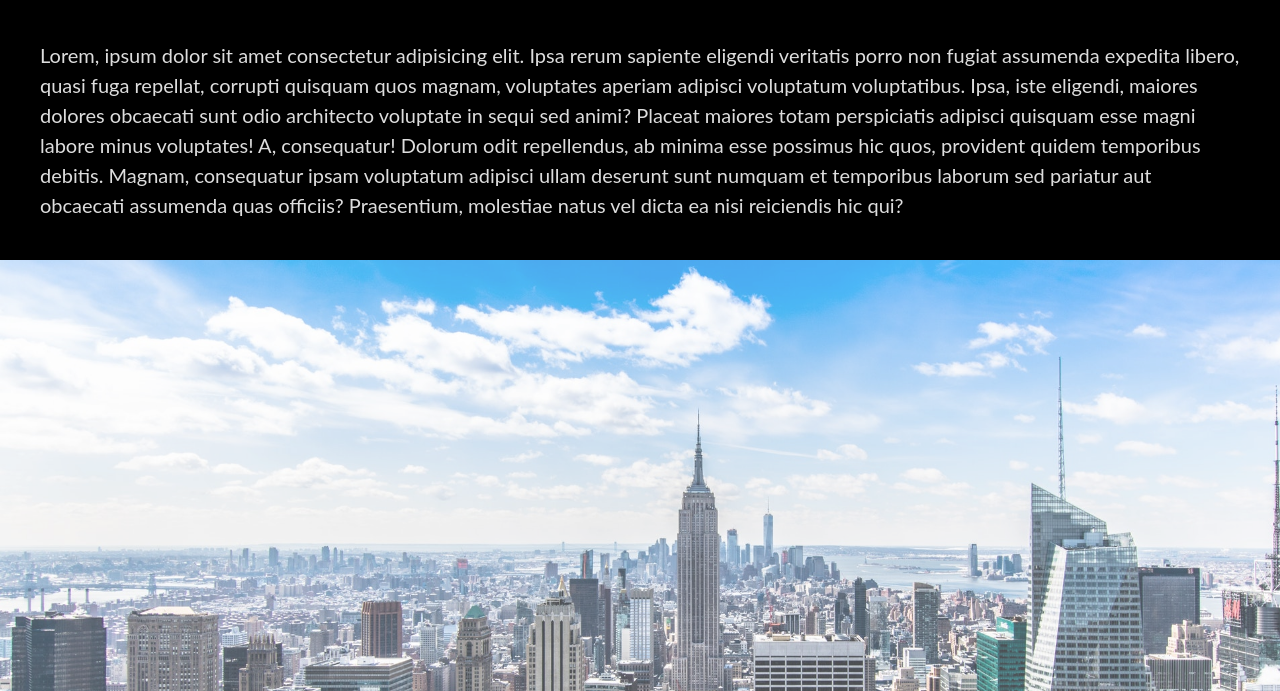
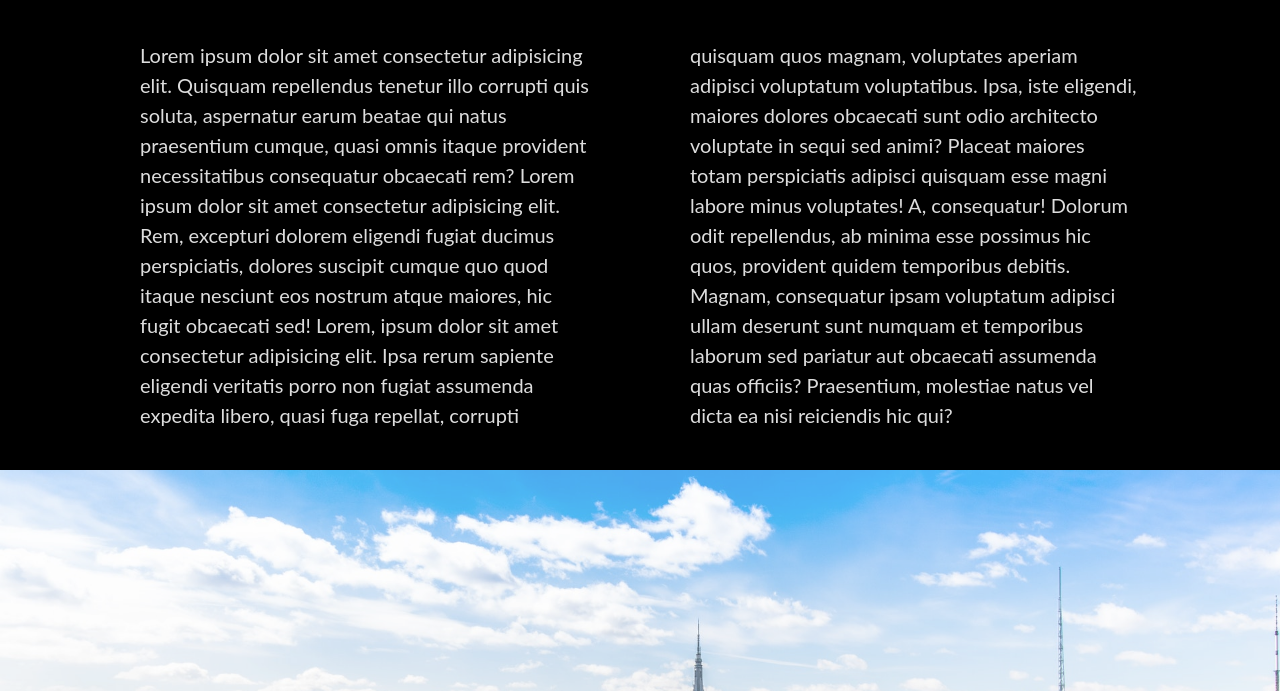
Before and after one commit to dalalayan1/parallax, a website: page index.html in a window 1280 px wide. Shown: the part 800-1491 px from the top of the page. Drawn offline with Linux system fonts and the light colour scheme.

Commit message:
modified column styles

```diff
--- a/css/styles.css
+++ b/css/styles.css
@@ -55,6 +55,12 @@ h1 {
     padding: 20px 40px;
 }
 
+.p-text > p {
+    column-count: 2;
+    column-gap: 100px;
+    padding: 0 100px;
+}
+
 .dark {
     color: #ddd;
     background: #000;
--- a/index.html
+++ b/index.html
@@ -29,6 +29,8 @@
     </div>
     <section class="p-text dark">
         <p>
+            Lorem ipsum dolor sit amet consectetur adipisicing elit. Quisquam repellendus tenetur illo corrupti quis soluta, aspernatur earum beatae qui natus praesentium cumque, quasi omnis itaque provident necessitatibus consequatur obcaecati rem?
+            Lorem ipsum dolor sit amet consectetur adipisicing elit. Rem, excepturi dolorem eligendi fugiat ducimus perspiciatis, dolores suscipit cumque quo quod itaque nesciunt eos nostrum atque maiores, hic fugit obcaecati sed!
             Lorem, ipsum dolor sit amet consectetur adipisicing elit. Ipsa rerum sapiente eligendi veritatis porro non fugiat assumenda expedita libero, quasi fuga repellat, corrupti quisquam quos magnam, voluptates aperiam adipisci voluptatum voluptatibus. Ipsa, iste eligendi, maiores dolores obcaecati sunt odio architecto voluptate in sequi sed animi? Placeat maiores totam perspiciatis adipisci quisquam esse magni labore minus voluptates! A, consequatur! Dolorum odit repellendus, ab minima esse possimus hic quos, provident quidem temporibus debitis. Magnam, consequatur ipsam voluptatum adipisci ullam deserunt sunt numquam et temporibus laborum sed pariatur aut obcaecati assumenda quas officiis? Praesentium, molestiae natus vel dicta ea nisi reiciendis hic qui?
         </p>
     </section>
@@ -37,6 +39,8 @@
     </div>
     <section class="p-text">
         <p>
+            Lorem ipsum dolor sit amet consectetur adipisicing elit. Quisquam repellendus tenetur illo corrupti quis soluta, aspernatur earum beatae qui natus praesentium cumque, quasi omnis itaque provident necessitatibus consequatur obcaecati rem?
+            Lorem ipsum dolor sit amet consectetur adipisicing elit. Rem, excepturi dolorem eligendi fugiat ducimus perspiciatis, dolores suscipit cumque quo quod itaque nesciunt eos nostrum atque maiores, hic fugit obcaecati sed!
             Lorem, ipsum dolor sit amet consectetur adipisicing elit. Ipsa rerum sapiente eligendi veritatis porro non fugiat assumenda expedita libero, quasi fuga repellat, corrupti quisquam quos magnam, voluptates aperiam adipisci voluptatum voluptatibus. Ipsa, iste eligendi, maiores dolores obcaecati sunt odio architecto voluptate in sequi sed animi? Placeat maiores totam perspiciatis adipisci quisquam esse magni labore minus voluptates! A, consequatur! Dolorum odit repellendus, ab minima esse possimus hic quos, provident quidem temporibus debitis. Magnam, consequatur ipsam voluptatum adipisci ullam deserunt sunt numquam et temporibus laborum sed pariatur aut obcaecati assumenda quas officiis? Praesentium, molestiae natus vel dicta ea nisi reiciendis hic qui?
         </p>
     </section>
@@ -45,6 +49,8 @@
     </div>
     <section class="p-text dark">
         <p>
+            Lorem ipsum dolor sit amet consectetur adipisicing elit. Quisquam repellendus tenetur illo corrupti quis soluta, aspernatur earum beatae qui natus praesentium cumque, quasi omnis itaque provident necessitatibus consequatur obcaecati rem?
+            Lorem ipsum dolor sit amet consectetur adipisicing elit. Rem, excepturi dolorem eligendi fugiat ducimus perspiciatis, dolores suscipit cumque quo quod itaque nesciunt eos nostrum atque maiores, hic fugit obcaecati sed!
             Lorem, ipsum dolor sit amet consectetur adipisicing elit. Ipsa rerum sapiente eligendi veritatis porro non fugiat assumenda expedita libero, quasi fuga repellat, corrupti quisquam quos magnam, voluptates aperiam adipisci voluptatum voluptatibus. Ipsa, iste eligendi, maiores dolores obcaecati sunt odio architecto voluptate in sequi sed animi? Placeat maiores totam perspiciatis adipisci quisquam esse magni labore minus voluptates! A, consequatur! Dolorum odit repellendus, ab minima esse possimus hic quos, provident quidem temporibus debitis. Magnam, consequatur ipsam voluptatum adipisci ullam deserunt sunt numquam et temporibus laborum sed pariatur aut obcaecati assumenda quas officiis? Praesentium, molestiae natus vel dicta ea nisi reiciendis hic qui?
         </p>
     </section>
@@ -53,6 +59,8 @@
     </div>
     <section class="p-text">
         <p>
+            Lorem ipsum dolor sit amet consectetur adipisicing elit. Quisquam repellendus tenetur illo corrupti quis soluta, aspernatur earum beatae qui natus praesentium cumque, quasi omnis itaque provident necessitatibus consequatur obcaecati rem?
+            Lorem ipsum dolor sit amet consectetur adipisicing elit. Rem, excepturi dolorem eligendi fugiat ducimus perspiciatis, dolores suscipit cumque quo quod itaque nesciunt eos nostrum atque maiores, hic fugit obcaecati sed!
             Lorem, ipsum dolor sit amet consectetur adipisicing elit. Ipsa rerum sapiente eligendi veritatis porro non fugiat assumenda expedita libero, quasi fuga repellat, corrupti quisquam quos magnam, voluptates aperiam adipisci voluptatum voluptatibus. Ipsa, iste eligendi, maiores dolores obcaecati sunt odio architecto voluptate in sequi sed animi? Placeat maiores totam perspiciatis adipisci quisquam esse magni labore minus voluptates! A, consequatur! Dolorum odit repellendus, ab minima esse possimus hic quos, provident quidem temporibus debitis. Magnam, consequatur ipsam voluptatum adipisci ullam deserunt sunt numquam et temporibus laborum sed pariatur aut obcaecati assumenda quas officiis? Praesentium, molestiae natus vel dicta ea nisi reiciendis hic qui?
         </p>
     </section>
```
